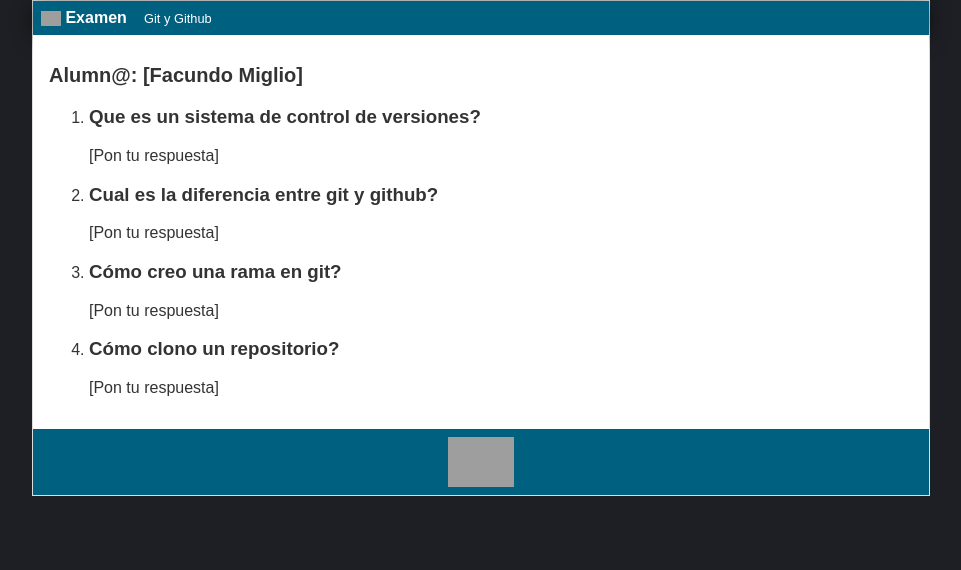
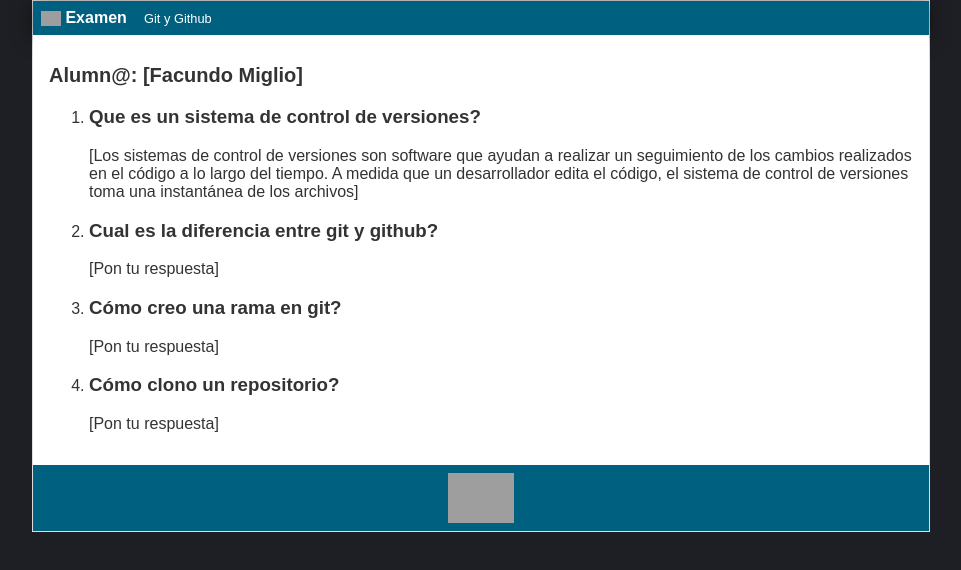
Before and after one commit to roxsross/bootcamp-devops-eduIT, a plain HTML site: page FundamentosGIT/Lab02/FacuMiglio.html in a window 1280 px wide. Shown: the whole page, without its empty margins (159-1120 px from the left). Drawn offline with Linux system fonts and the light colour scheme; grey boxes are pictures that could not be loaded.

Commit message:
Tercer Commit

```diff
--- a/FundamentosGIT/Lab02/FacuMiglio.html
+++ b/FundamentosGIT/Lab02/FacuMiglio.html
@@ -19,7 +19,7 @@
             <ol>
                 <li>
                     <h3>Que es un sistema de control de versiones?</h3>
-                    [Pon tu respuesta]
+                    [Los sistemas de control de versiones son software que ayudan a realizar un seguimiento de los cambios realizados en el código a lo largo del tiempo. A medida que un desarrollador edita el código, el sistema de control de versiones toma una instantánea de los archivos]
                 </li>
                 <li>
                     <h3>Cual es la diferencia entre git y github?</h3>
```
